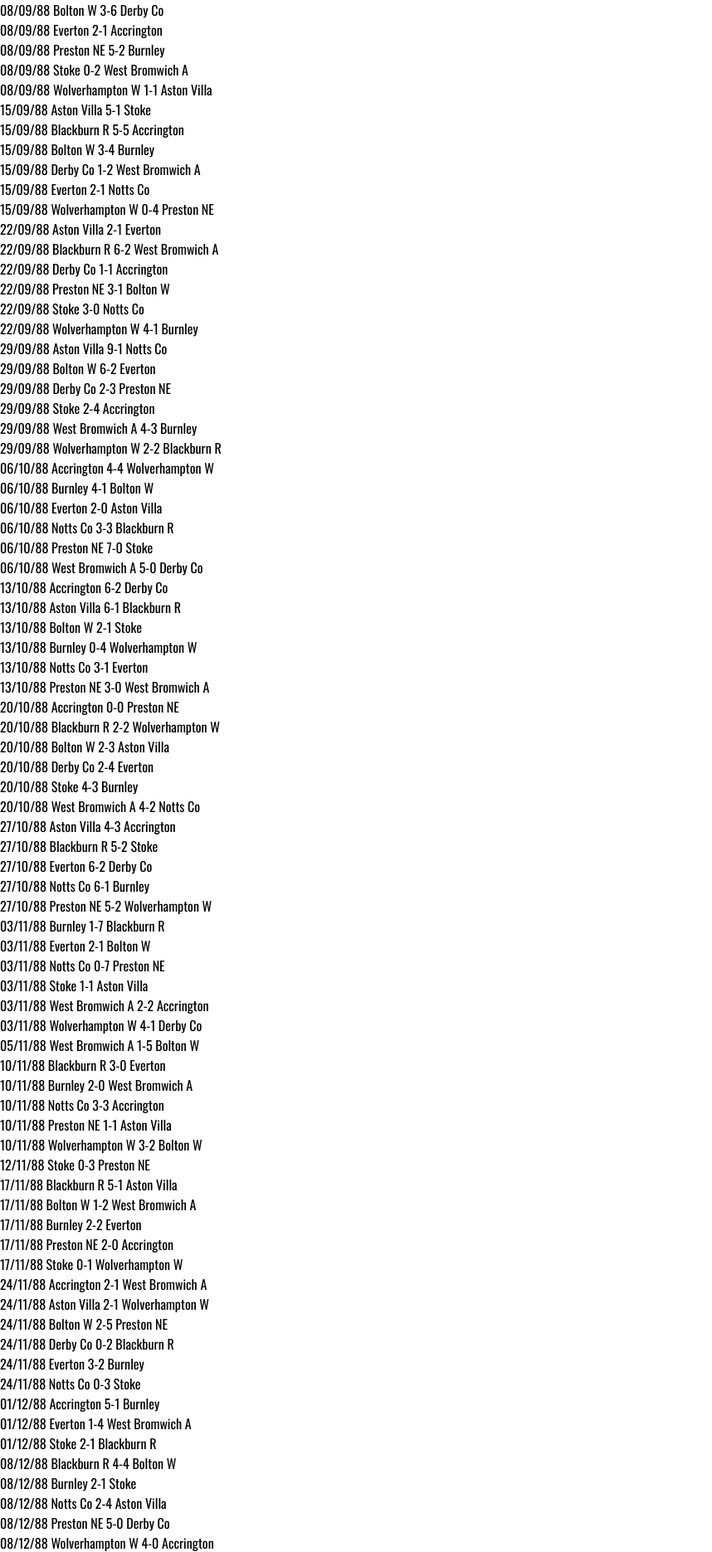
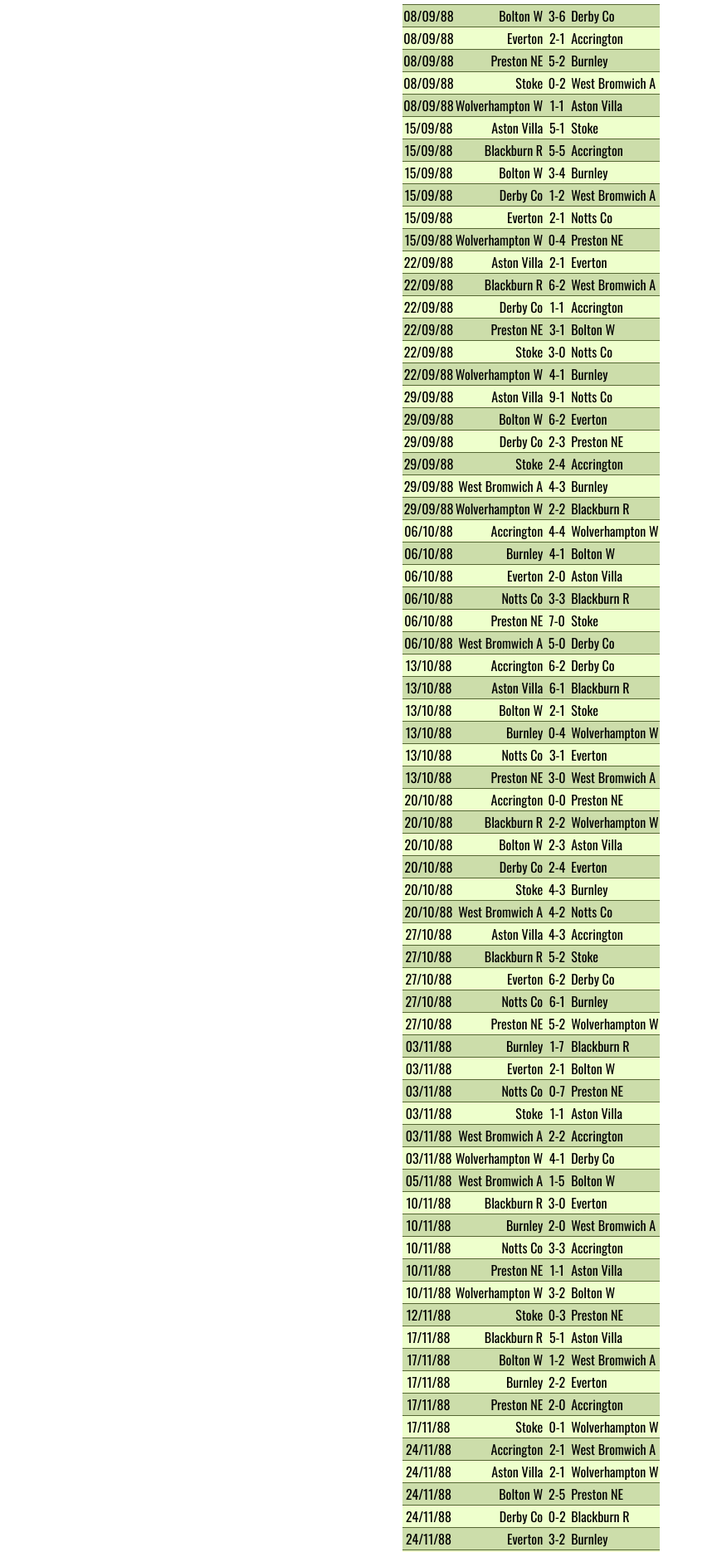
Before and after one commit to andrewhstead/football-stats, a Django app: page / in a window 1280 px wide. Shown: the part 51-1922 px from the top of the page at 83% size, without its empty margins (0-858 px from the left). Run offline with Django 3.2, Linux system fonts and the light colour scheme; data comes from the database, SQL or seed files in the repository; both versions use the stored data as it was after the commit.

Commit message:
Formatted results list layout.

```diff
--- a/football/urls.py
+++ b/football/urls.py
@@ -13,7 +13,8 @@ Including another URLconf
     1. Import the include() function: from django.conf.urls import url, include
     2. Add a URL to urlpatterns:  url(r'^blog/', include('blog.urls'))
 """
-from django.conf.urls import url
+from django.conf import settings
+from django.conf.urls import include, url
 from django.contrib import admin
 from home import views as home_views
 
@@ -21,3 +22,7 @@ urlpatterns = [
     url(r'^admin/', admin.site.urls),
     url(r'^$', home_views.home_page, name='home'),
 ]
+
+if settings.DEBUG:
+    import debug_toolbar
+    urlpatterns.append(url(r'^debug/', include(debug_toolbar.urls)))
--- a/home/templates/home.html
+++ b/home/templates/home.html
@@ -3,12 +3,40 @@
 
 {% block content %}
 
-	{% for game in games %}
-		{{ game.game_date|date:"d/m/y" }}
-		{{ game.home_team.short_name }}
-		{{ game.home_score }}-{{ game.away_score }}
-		{{ game.away_team.short_name }}
-		<br />
-	{% endfor %}
+	<table class="result-list">
+
+		{% for game in games %}
+
+			<!-- Show the result of each game. -->
+			<tr>
+
+				<td class="center-align">
+					{{ game.game_date|date:"d/m/y" }}
+				</td>
+				<td class="right-align">
+					<!-- Find which team ID matches the home team. IDs are used to reduce database queries. -->
+					{% for team in teams %}
+						{% if team.id == game.home_team %}
+							{{ team.short_name }}
+						{% endif %}
+					{% endfor %}
+				</td>
+				<td class="game-score center-align">
+					{{ game.home_score }}-{{ game.away_score }}
+				</td>
+				<td>
+					<!-- Find which team ID matches the away team. IDs are used to reduce database queries. -->
+					{% for team in teams %}
+						{% if team.id == game.away_team %}
+							{{ team.short_name }}
+						{% endif %}
+					{% endfor %}
+				</td>
+
+			</tr>
+
+		{% endfor %}
+
+	</table>
 
 {% endblock %}
--- a/home/views.py
+++ b/home/views.py
@@ -3,11 +3,13 @@ from __future__ import unicode_literals
 
 from django.shortcuts import render
 from games.models import Game
+from teams.models import Team
 
 # Create your views here.
 # The default home page view.
 def home_page(request):
 
-	games = Game.objects.all()
+	games = Game.objects.all().values('game_date', 'home_team', 'away_team', 'home_score', 'away_score')
+	teams = Team.objects.all()
 
-	return render(request, "home.html", {"games": games})
+	return render(request, "home.html", {"games": games, "teams": teams})
--- a/static/css/default.css
+++ b/static/css/default.css
@@ -16,3 +16,42 @@ header {
 h1 {
 	margin: 0;
 }
+
+/* Styles for game results. */
+.result-list {
+	margin: 5px auto;
+	border-collapse: collapse;
+}
+
+.result-list tr:nth-of-type(odd) {
+    background: #ccddaa;
+}
+
+.result-list tr:nth-of-type(even) {
+    background: #eeffcc;
+}
+
+.result-list tr {
+	border-top: 1px solid #556633;
+	padding: 0 5px 2px 5px;
+}
+
+.result-list tr:last-of-type {
+	border-bottom: 1px solid #556633;
+}
+
+.result-list td {
+	margin: 0 2px;
+}
+
+.right-align {
+	text-align: right;
+}
+
+.center-align {
+	text-align: center;
+}
+
+.game-score {
+	min-width: 30px;
+}
```
Also changed, not shown: football/settings.py (+11 -0 lines), db.sqlite3, 3 other files.
